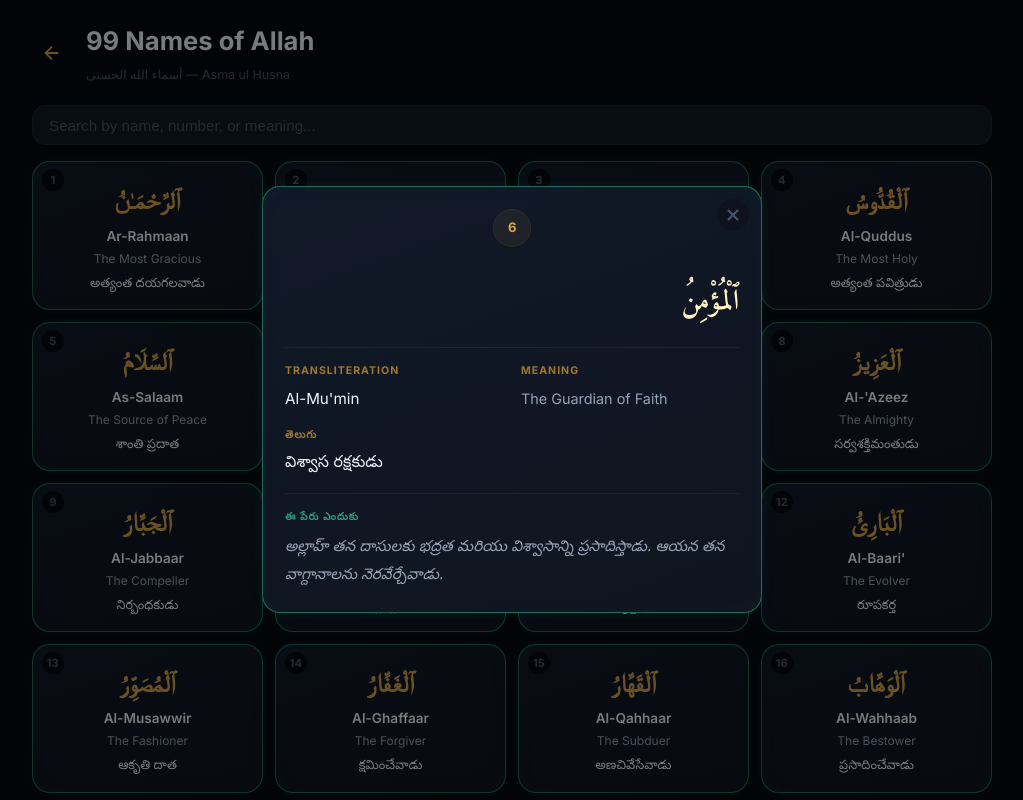
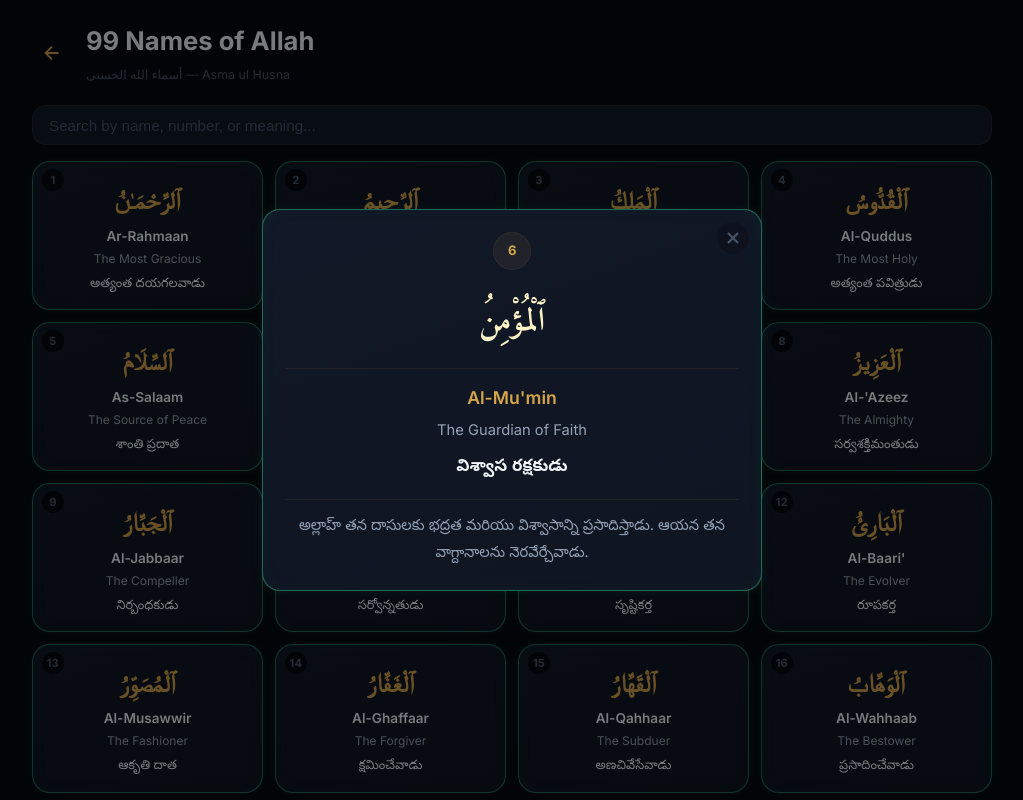
Before and after one commit to Mahendarmax/Believer-of-Almighty, a React (Vite) app: page /#/names-of-allah in a window 1280 px wide. Both pictures are taken after a click on the button 518 px from the left and 396 px from the top of the page. Shown: the top 800 px of the page, without its empty margins (128-1151 px from the left). Built offline with nearby package versions, Linux system fonts and the light colour scheme.

Commit message:
style: remove labels from detail popup, clean centered vertical layout

```diff
--- a/src/pages/AsmaUlHusna.css
+++ b/src/pages/AsmaUlHusna.css
@@ -241,60 +241,43 @@
 
 .asma-detail-arabic {
   font-family: 'Amiri', serif;
-  font-size: 1.75rem;
+  font-size: 2rem;
   font-weight: 700;
   color: var(--text-arabic);
-  text-align: right;
+  text-align: center;
   direction: rtl;
-  line-height: 2.3;
+  line-height: 2;
   word-spacing: 8px;
-  padding: 12px 0;
+  padding: 8px 0 14px;
   border-bottom: 1px solid var(--border);
-  margin-bottom: 14px;
-}
-
-.asma-detail-columns {
-  display: grid;
-  grid-template-columns: 1fr 1fr;
-  gap: 18px;
-  margin-bottom: 14px;
-}
-
-.asma-detail-col {
-  min-width: 0;
-}
-
-.asma-detail-label {
-  display: block;
-  font-size: 0.66rem;
-  text-transform: uppercase;
-  letter-spacing: 1px;
-  color: var(--accent-dim);
-  margin-bottom: 6px;
-  font-weight: 700;
+  margin: 0 0 14px;
 }
 
 .asma-detail-roman {
-  color: var(--text-primary);
+  color: var(--accent);
   line-height: 1.75;
-  font-size: 0.95rem;
-  margin: 0;
+  font-size: 1.1rem;
+  font-weight: 600;
+  text-align: center;
+  margin: 0 0 4px;
 }
 
 .asma-detail-english {
   color: var(--text-secondary);
   line-height: 1.75;
-  font-size: 0.9rem;
-  margin: 0;
+  font-size: 0.92rem;
+  text-align: center;
+  margin: 0 0 8px;
 }
 
 .asma-detail-telugu-name {
   font-family: 'Noto Sans Telugu', sans-serif;
   color: var(--text-primary);
   line-height: 1.85;
-  font-size: 1rem;
-  font-weight: 500;
-  margin: 0;
+  font-size: 1.05rem;
+  font-weight: 600;
+  text-align: center;
+  margin: 0 0 16px;
 }
 
 .asma-detail-reason-section {
@@ -302,24 +285,13 @@
   border-top: 1px solid var(--border);
 }
 
-.asma-detail-reason-label {
-  display: block;
-  font-size: 0.66rem;
-  text-transform: uppercase;
-  letter-spacing: 1px;
-  color: var(--emerald);
-  margin-bottom: 8px;
-  font-weight: 700;
-  opacity: 0.7;
-}
-
 .asma-detail-reason {
   font-family: 'Noto Sans Telugu', sans-serif;
-  font-size: 0.95rem;
+  font-size: 0.92rem;
   color: var(--text-secondary);
   line-height: 1.85;
+  text-align: center;
   margin: 0;
-  font-style: italic;
 }
 
 @media (max-width: 480px) {
--- a/src/pages/AsmaUlHusna.jsx
+++ b/src/pages/AsmaUlHusna.jsx
@@ -106,24 +106,10 @@ function AsmaUlHusna() {
             </button>
             <div className="asma-detail-num"><span>{selectedName.num}</span></div>
             <p className="asma-detail-arabic" dir="rtl">{selectedName.arabic}</p>
-            <div className="asma-detail-columns">
-              <div className="asma-detail-col">
-                <span className="asma-detail-label">Transliteration</span>
-                <p className="asma-detail-roman">{selectedName.roman}</p>
-              </div>
-              <div className="asma-detail-col">
-                <span className="asma-detail-label">Meaning</span>
-                <p className="asma-detail-english">{selectedName.english}</p>
-              </div>
-            </div>
-            <div className="asma-detail-columns">
-              <div className="asma-detail-col">
-                <span className="asma-detail-label">తెలుగు</span>
-                <p className="asma-detail-telugu-name">{selectedName.telugu}</p>
-              </div>
-            </div>
+            <p className="asma-detail-roman">{selectedName.roman}</p>
+            <p className="asma-detail-english">{selectedName.english}</p>
+            <p className="asma-detail-telugu-name">{selectedName.telugu}</p>
             <div className="asma-detail-reason-section">
-              <span className="asma-detail-reason-label">ఈ పేరు ఎందుకు</span>
               <p className="asma-detail-reason">{selectedName.reason}</p>
             </div>
           </div>
```
